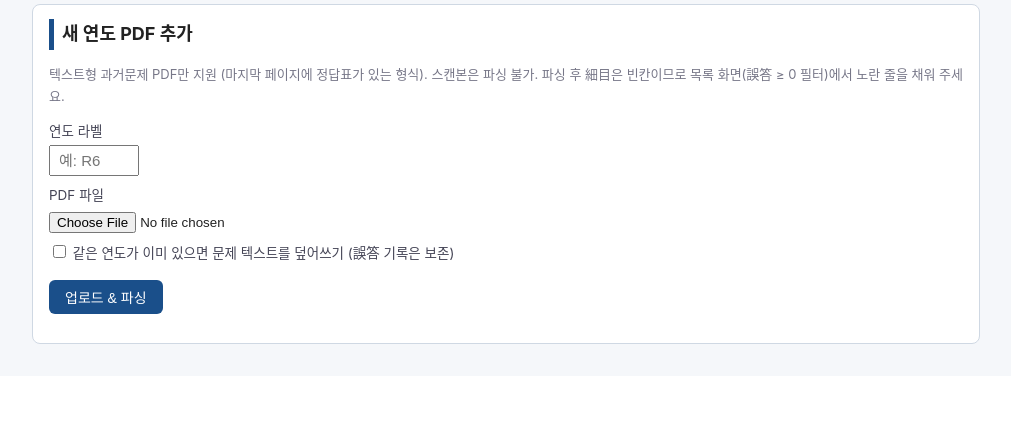
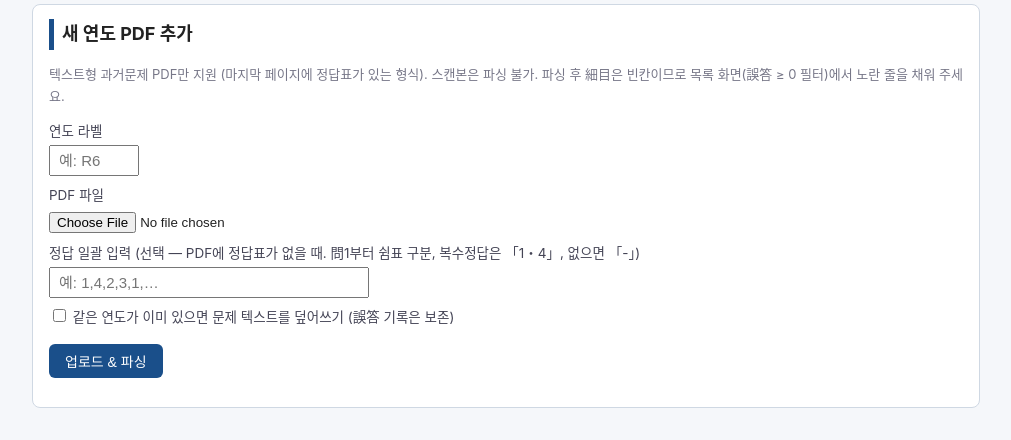
Before and after one commit to 85mighty/takken-note, a Flask app: page /register in a window 1280 px wide. Shown: the part 433-873 px from the top of the page, without its empty margins (134-1145 px from the left). Before the commit the page ends 777 px from the top, so only its background shows below. Run offline with Flask 3, Linux system fonts and the light colour scheme.

Commit message:
PDF 업로드에 정답 일괄 입력 필드 추가
- 정답표 없는 문제 PDF(교재판 등)도 등록 가능: 問1부터 쉼표 구분으로 정답 입력
- 「1・4」 복수정답은 첫 숫자, 「-」는 미적용(정답 없음 경고 유지)
- 개수 불일치 시 경고 후 번호순 적용

Co-Authored-By: Claude Fable 5 <noreply@anthropic.com>
Claude-Session: https://claude.ai/code/session_01Qfduj8hgJDTJfuSADXghQs

```diff
--- a/app.py
+++ b/app.py
@@ -4,6 +4,7 @@
 """
 import json
 import os
+import re
 import subprocess
 import sys
 import tempfile
@@ -243,6 +244,21 @@ def register_upload():
     if not records:
         flash("문제를 하나도 추출하지 못함 — 스캔본(이미지) PDF이거나 형식이 다른 PDF. OCR은 지원 안 함.", "err")
         return redirect(url_for("register"))
+    # 정답 일괄 입력 (PDF에 정답표가 없거나 교재 정답을 쓸 때). 問1부터 순서대로,
+    # 쉼표 구분. "1・4" 같은 복수정답은 첫 숫자, "-"는 정답 없음으로 처리.
+    raw_ans = (request.form.get("answers") or "").strip()
+    if raw_ans:
+        toks = [t for t in re.split(r"[,、\s]+", raw_ans) if t]
+        manual = {}
+        for i, t in enumerate(toks, start=1):
+            m = re.search(r"[1-4]", t)
+            manual[i] = int(m.group()) if m else None
+        if len(toks) != len(records):
+            flash(f"주의: 정답 입력 {len(toks)}개 ≠ 문제 {len(records)}개 — 번호 순서대로 앞에서부터 적용됨", "err")
+        for r in records:
+            v = manual.get(r["number"])
+            if v is not None:
+                r["answer"] = v
     bad = [r["number"] for r in records if len(r["choices"]) != 4 or r["answer"] is None]
     try:
         db.add_year(records, overwrite=overwrite)
--- a/templates/register.html
+++ b/templates/register.html
@@ -27,6 +27,8 @@
     <input type="text" name="year" placeholder="예: R6" style="width:90px">
     <label>PDF 파일</label>
     <input type="file" name="pdf" accept="application/pdf">
+    <label>정답 일괄 입력 (선택 — PDF에 정답표가 없을 때. 問1부터 쉼표 구분, 복수정답은 「1・4」, 없으면 「-」)</label>
+    <input type="text" name="answers" class="wide" placeholder="예: 1,4,2,3,1,…">
     <label class="chk" style="margin-top:8px"><input type="checkbox" name="overwrite" value="1">
       같은 연도가 이미 있으면 문제 텍스트를 덮어쓰기 (誤答 기록은 보존)</label>
     <p><button class="btn" type="submit">업로드 &amp; 파싱</button></p>
```
